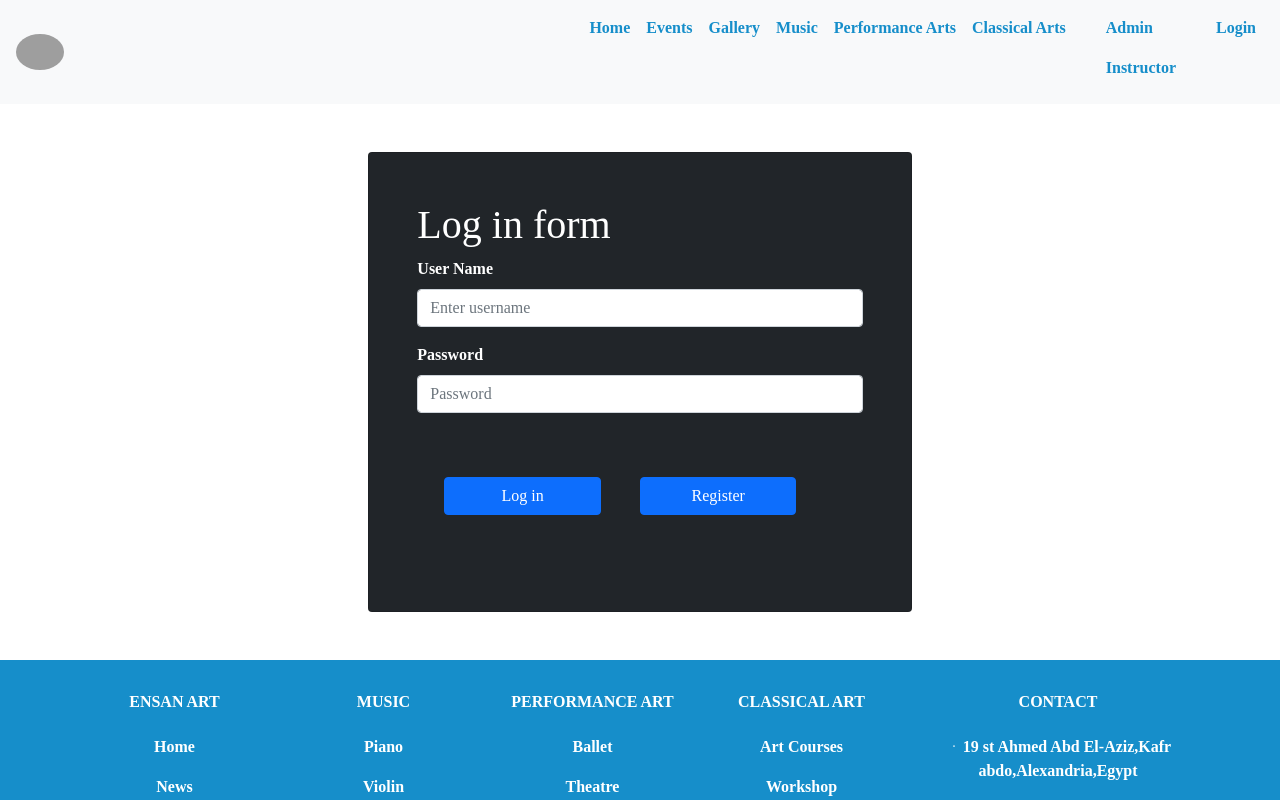
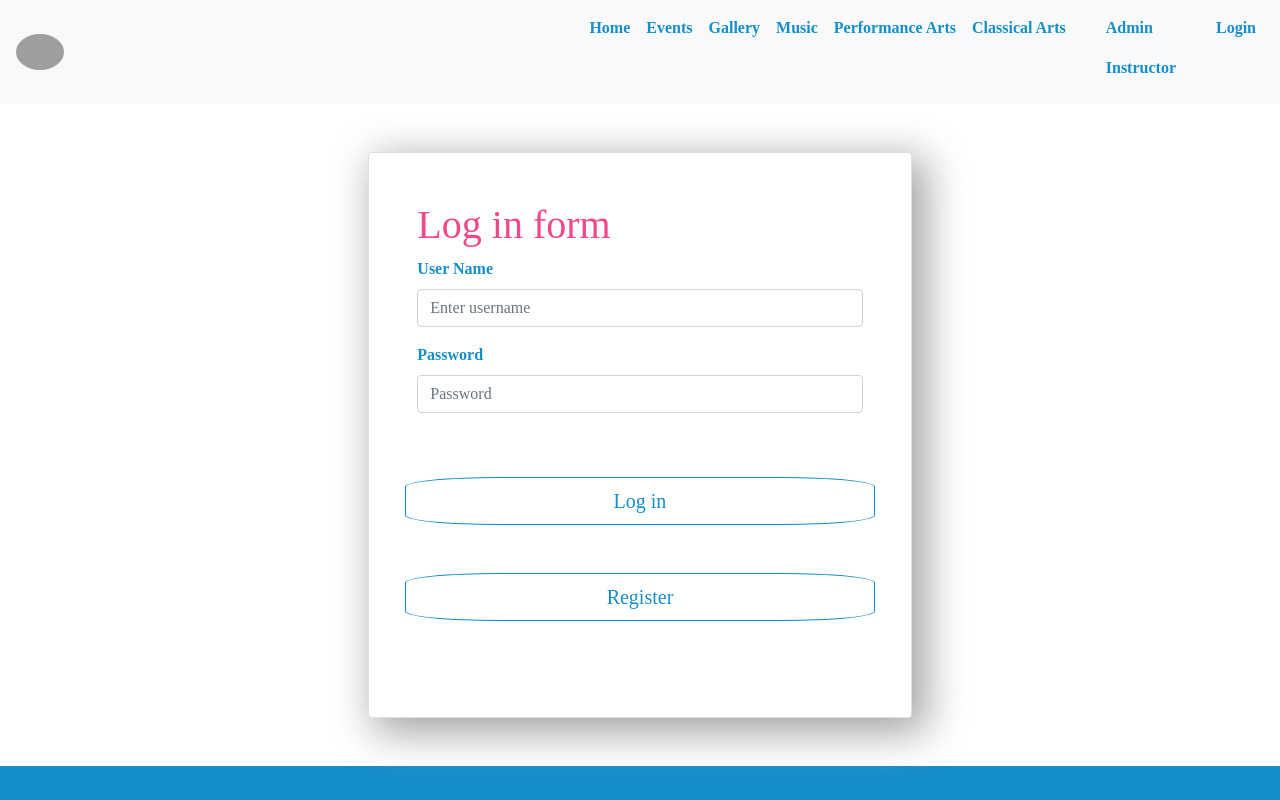
Before and after one commit to sandra-girgis/GP-front, a React (Create React App) app in the folder frontend/: page /login in a window 1280 px wide. Shown: the top 800 px of the page. Built offline with nearby package versions, Linux system fonts and the light colour scheme; grey boxes are pictures that could not be loaded; a web font is replaced by a local one.

Commit message:
login form

```diff
--- a/frontend/src/Pages/login.js
+++ b/frontend/src/Pages/login.js
@@ -53,25 +53,25 @@ class Login extends Component {
     render(){
         return (
             <div className="justify-content-center row">
-                <div className="card bg-dark text-white col-5 p-5 mt-5 mb-5">
-                    <h1>Log in form</h1>
+                <div className="card shado col-5 p-5 mt-5 mb-5">
+                    <h1 style={{color:"#ee4a8b"}}>Log in form</h1>
                     <div className="form-group">
-                        <label htmlFor="u">User Name</label>
+                        <label htmlFor="u"style={{color:"#168eca"}}>User Name</label>
                         <input name="username" type="text" className="form-control"
                             id="u" placeholder="Enter username"
                             value={this.state.details.username}
                             onChange={this.inputChanged}/>
                     </div>
                     <div className="form-group">
-                        <label htmlFor="p">Password</label>
+                        <label htmlFor="p" style={{color:"#168eca"}}>Password</label>
                         <input name="password" type="password" className="form-control"
                             id="p" placeholder="Password"
                             value={this.state.details.password}
                             onChange={this.inputChanged}/>
                     </div>
                     <div className="row mb-5 mt-5">
-                        <button onClick={this.login} className="btn btn-primary col-4 offset-1">Log in</button>
-                        <button onClick={this.register} className="btn btn-primary col-4 offset-1">Register</button>
+                        <button onClick={this.login} className="btn-outline-light btn-lg mb-5 butt" style={{backgroundColor:"#168eca"}}>Log in</button>
+                        <button onClick={this.register} className="btn-outline-light btn-lg  butt" style={{backgroundColor:"#168eca"}}>Register</button>
                     </div>
                 </div>
             </div>
```
